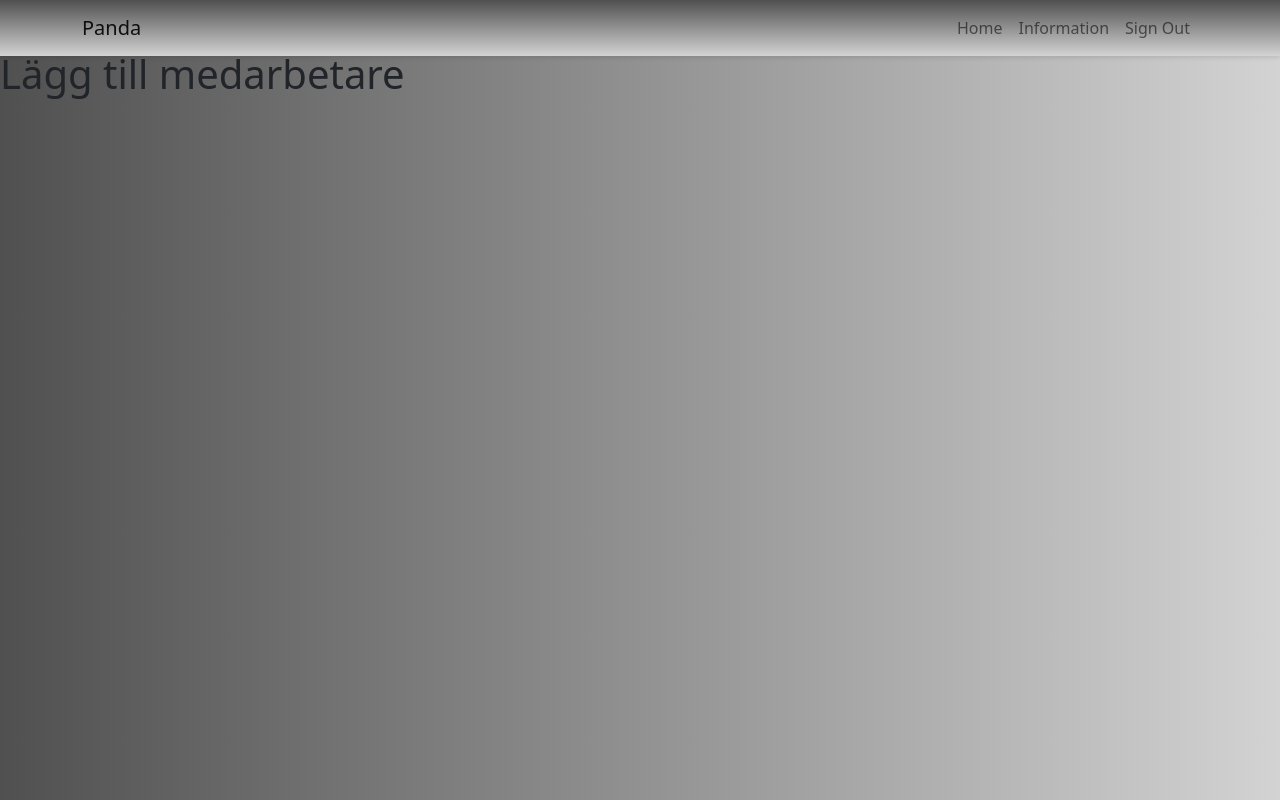
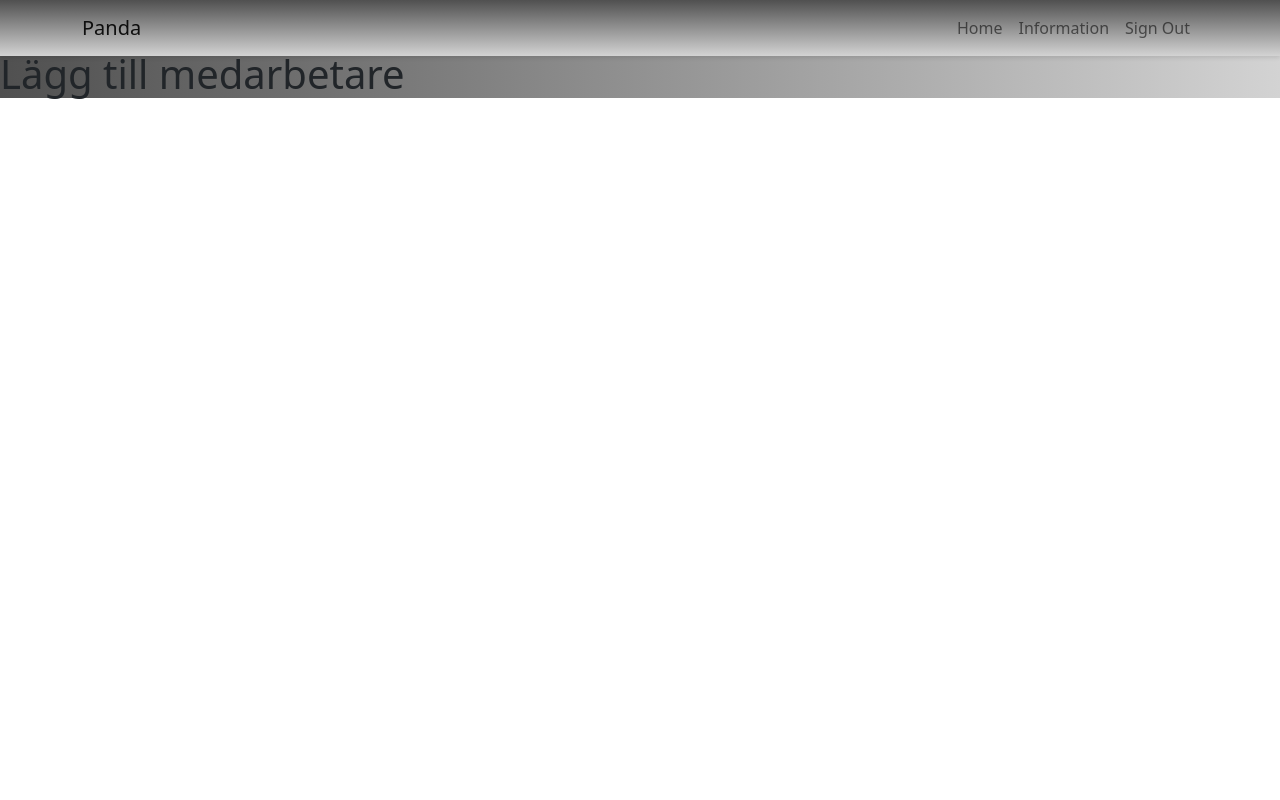
Before and after one commit to peembee/Panda, a React (Create React App) app: page /addEmployee in a window 1280 px wide. Built offline with nearby package versions, Linux system fonts and the light colour scheme.

Commit message:
change body prop to a class

```diff
--- a/src/App.js
+++ b/src/App.js
@@ -20,7 +20,7 @@ let signedIn = true;
 function App() {
   if(signedIn === true){
     return (
-        <div>
+        <div className="body">
         <NavbarComponent/>
           <Routes>
           <Route path="/" element={<HomeComponent />} />
--- a/src/Css/style.css
+++ b/src/Css/style.css
@@ -7,7 +7,7 @@
   box-shadow: 5px 50px 100px rgba(66, 3, 36, 0.653);
 }
 
-body {
+.body {
   padding-top: 50px;
   background: linear-gradient(
     to right,
@@ -26,7 +26,7 @@ body {
 }
 
 .homePageCardColor{
-  background-color: rgb(253, 5, 5);
+  background-color: red;
 }
 
 .section {
```
